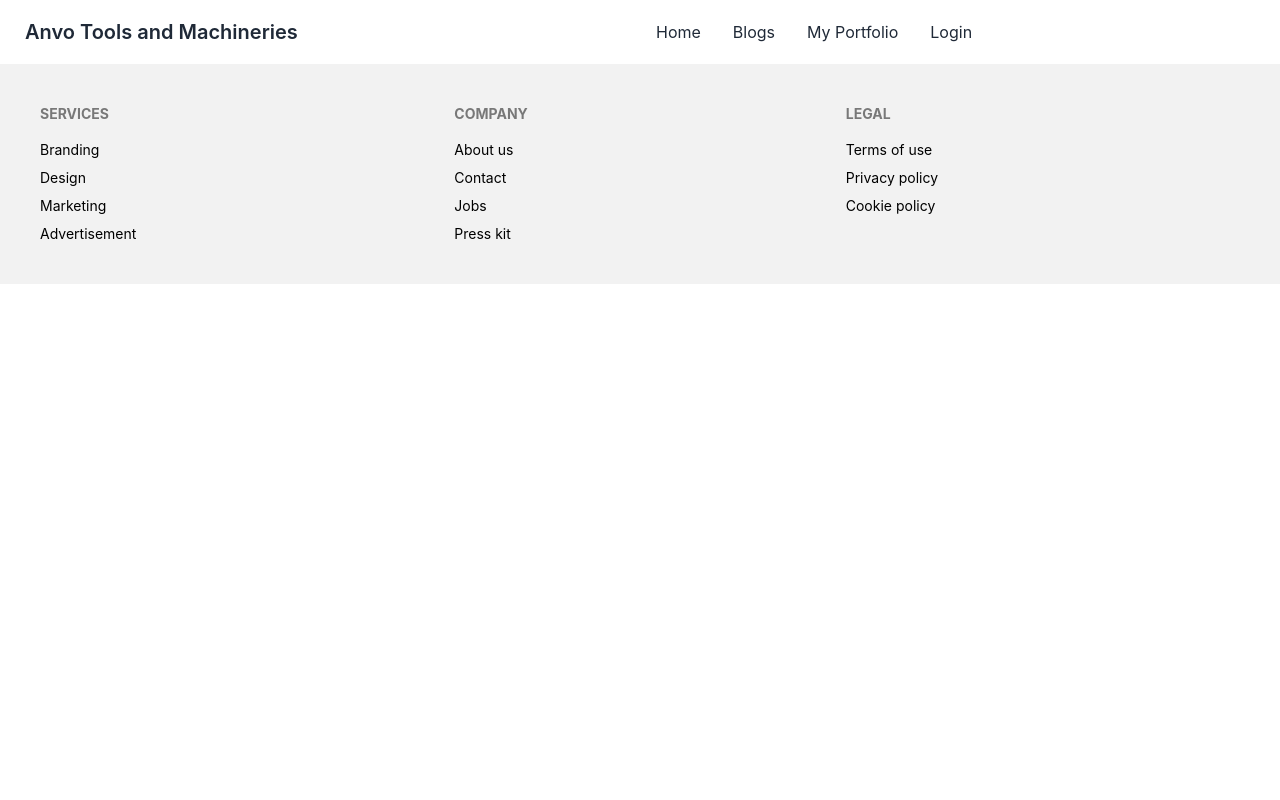
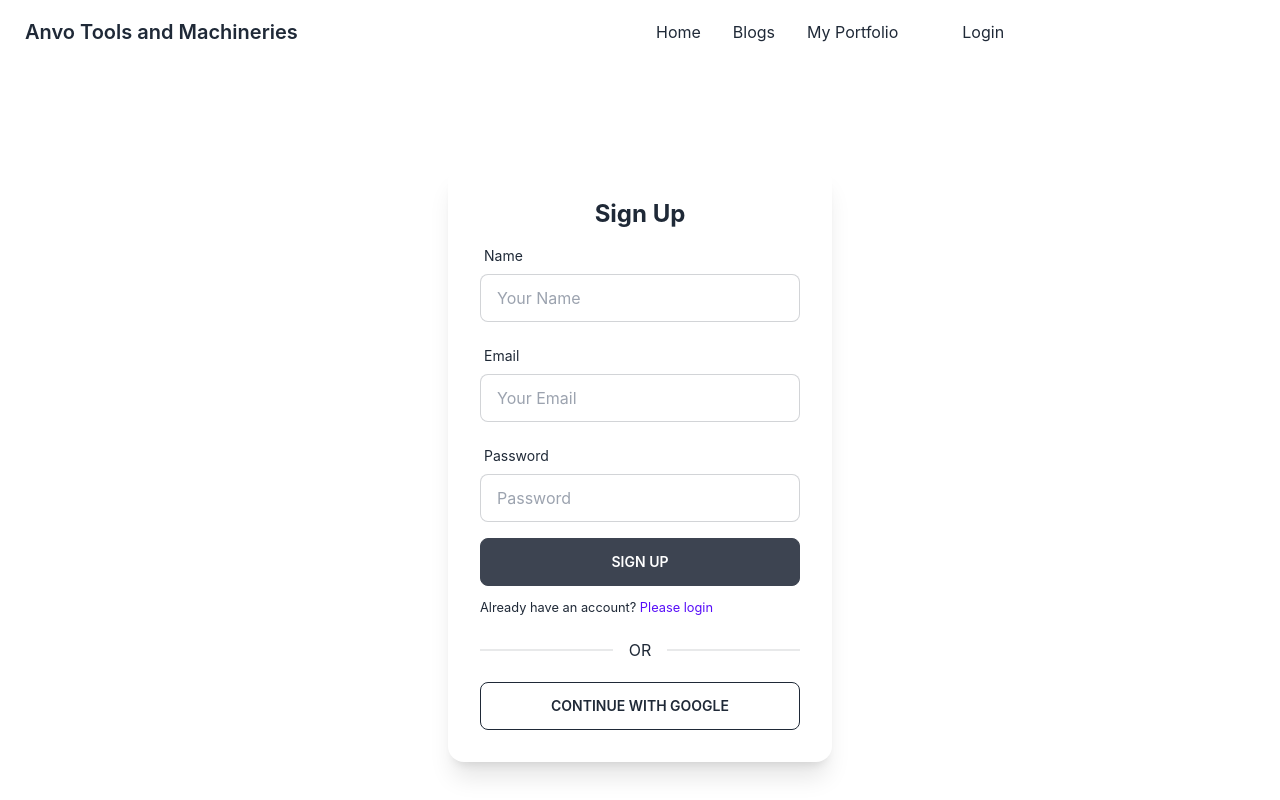
Before and after one commit to shuvo-99/Website-12-Manufractturer-Website-Clienr-Side, a React (Create React App) app: page /register in a window 1280 px wide. Shown: the top 800 px of the page. Built offline with nearby package versions, Linux system fonts and the light colour scheme; no server answers.

Commit message:
setup login

```diff
--- a/src/App.js
+++ b/src/App.js
@@ -7,6 +7,7 @@ import MyPortfoilo from "./Pages/MyPortfolio/MyPortfolio";
 import Signin from "./Pages/Login/Signin/Signin";
 import Footer from "./Pages/Shared/Footer/Footer";
 import Home from "./Pages/Home/Home/Home";
+import Register from "./Pages/Login/Register/Register";
 
 function App() {
   return (
@@ -16,6 +17,7 @@ function App() {
         <Route path="/" element={<Home />} />
         <Route path="blog" element={<Blog />} />
         <Route path="signin" element={<Signin />} />
+        <Route path="register" element={<Register />} />
         <Route path="myportfolio" element={<MyPortfoilo />} />
       </Routes>
       <Footer></Footer>
--- a/src/Pages/Login/Register/Register.js
+++ b/src/Pages/Login/Register/Register.js
@@ -0,0 +1,187 @@
+import React from "react";
+import {
+  useCreateUserWithEmailAndPassword,
+  useSignInWithGoogle,
+} from "react-firebase-hooks/auth";
+import auth from "../../../firebase.init";
+import { useForm } from "react-hook-form";
+import Loading from "../../Shared/Loading/Loading";
+import { Link, useNavigate, useLocation } from "react-router-dom";
+
+const Register = () => {
+  const [signInWithGoogle, gUser, gLoading, gError] = useSignInWithGoogle(auth);
+  const {
+    register,
+    formState: { errors },
+    handleSubmit,
+  } = useForm();
+  const [createUserWithEmailAndPassword, user, loading, error] =
+    useCreateUserWithEmailAndPassword(auth);
+
+  // const [updateProfile, updating, updateError] = useUpdateProfile(auth);
+
+  const navigate = useNavigate();
+
+  let signInError;
+
+  // if (loading || gLoading || updating) {
+  //   return <Loading></Loading>;
+  // }
+  if (loading || gLoading) {
+    return <Loading></Loading>;
+  }
+
+  // if (error || gError || updateError) {
+  //   signInError = (
+  //     <p className="text-red-500">
+  //       <small>
+  //         {error?.message || gError?.message || updateError?.message}
+  //       </small>
+  //     </p>
+  //   );
+  // }
+
+  // if (error || gError ) {
+  //   signInError = (
+  //     <p className="text-red-500">
+  //       <small>
+  //         {error?.message || gError?.message}
+  //       </small>
+  //     </p>
+  //   );
+  // }
+
+  if (user || gUser) {
+    console.log(user || gUser);
+  }
+
+  const onSubmit = async (data) => {
+    await createUserWithEmailAndPassword(data.email, data.password);
+    // await updateProfile({ displayName: data.name });
+    console.log("update done");
+    navigate("/appointment");
+  };
+  return (
+    <div className="flex h-screen justify-center items-center">
+      <div className="card w-96 bg-base-100 shadow-xl">
+        <div className="card-body">
+          <h2 className="text-center text-2xl font-bold">Sign Up</h2>
+          <form onSubmit={handleSubmit(onSubmit)}>
+            <div className="form-control w-full max-w-xs">
+              <label className="label">
+                <span className="label-text">Name</span>
+              </label>
+              <input
+                type="text"
+                placeholder="Your Name"
+                className="input input-bordered w-full max-w-xs"
+                {...register("name", {
+                  required: {
+                    value: true,
+                    message: "Name is Required",
+                  },
+                })}
+              />
+              <label className="label">
+                {errors.name?.type === "required" && (
+                  <span className="label-text-alt text-red-500">
+                    {errors.name.message}
+                  </span>
+                )}
+              </label>
+            </div>
+
+            <div className="form-control w-full max-w-xs">
+              <label className="label">
+                <span className="label-text">Email</span>
+              </label>
+              <input
+                type="email"
+                placeholder="Your Email"
+                className="input input-bordered w-full max-w-xs"
+                {...register("email", {
+                  required: {
+                    value: true,
+                    message: "Email is Required",
+                  },
+                  pattern: {
+                    value: /[a-z0-9]+@[a-z]+\.[a-z]{2,3}/,
+                    message: "Provide a valid Email",
+                  },
+                })}
+              />
+              <label className="label">
+                {errors.email?.type === "required" && (
+                  <span className="label-text-alt text-red-500">
+                    {errors.email.message}
+                  </span>
+                )}
+                {errors.email?.type === "pattern" && (
+                  <span className="label-text-alt text-red-500">
+                    {errors.email.message}
+                  </span>
+                )}
+              </label>
+            </div>
+            <div className="form-control w-full max-w-xs">
+              <label className="label">
+                <span className="label-text">Password</span>
+              </label>
+              <input
+                type="password"
+                placeholder="Password"
+                className="input input-bordered w-full max-w-xs"
+                {...register("password", {
+                  required: {
+                    value: true,
+                    message: "Password is Required",
+                  },
+                  minLength: {
+                    value: 6,
+                    message: "Must be 6 characters or longer",
+                  },
+                })}
+              />
+              <label className="label">
+                {errors.password?.type === "required" && (
+                  <span className="label-text-alt text-red-500">
+                    {errors.password.message}
+                  </span>
+                )}
+                {errors.password?.type === "minLength" && (
+                  <span className="label-text-alt text-red-500">
+                    {errors.password.message}
+                  </span>
+                )}
+              </label>
+            </div>
+
+            {signInError}
+            <input
+              className="btn w-full max-w-xs text-white"
+              type="submit"
+              value="Sign Up"
+            />
+          </form>
+          <p>
+            <small>
+              Already have an account?{" "}
+              <Link className="text-primary" to="/signin">
+                Please login
+              </Link>
+            </small>
+          </p>
+          <div className="divider">OR</div>
+          <button
+            onClick={() => signInWithGoogle()}
+            className="btn btn-outline"
+          >
+            Continue with Google
+          </button>
+        </div>
+      </div>
+    </div>
+  );
+};
+
+export default Register;
--- a/src/Pages/Login/Signin/Signin.js
+++ b/src/Pages/Login/Signin/Signin.js
@@ -10,7 +10,8 @@ import { Link, useNavigate, useLocation } from "react-router-dom";
 // import useToken from "../../hooks/useToken";
 
 const Signin = () => {
-  const [signInWithGoogle, gUser, gLoading, gError] = useSignInWithGoogle(auth);
+  const [signInWithGoogle, googleUser, googleLoading, googleError] =
+    useSignInWithGoogle(auth);
   const {
     register,
     formState: { errors },
@@ -25,19 +26,19 @@ const Signin = () => {
   let from = location.state?.from?.pathname || "/";
 
   useEffect(() => {
-    if (user || gUser) {
+    if (user || googleUser) {
       navigate(from, { replace: true });
     }
-  }, [user, gUser, from, navigate]);
+  }, [user, googleUser, from, navigate]);
 
-  if (loading || gLoading) {
+  if (loading || googleLoading) {
     return <Loading></Loading>;
   }
 
-  if (error || gError) {
+  if (error || googleError) {
     signInError = (
       <p className="text-red-500">
-        <small>{error?.message || gError?.message}</small>
+        <small>{error?.message || googleError?.message}</small>
       </p>
     );
   }
@@ -126,8 +127,8 @@ const Signin = () => {
           </form>
           <p>
             <small>
-              New to Doctors Portal{" "}
-              <Link className="text-primary" to="/signup">
+              New to Anvo Tools and Machineries?{" "}
+              <Link className="text-primary" to="/register">
                 Create New Account
               </Link>
             </small>
--- a/src/Pages/Shared/Header/Header.js
+++ b/src/Pages/Shared/Header/Header.js
@@ -22,12 +22,30 @@ const Navbar = () => {
       <li>
         <Link to="/myportfolio">My Portfolio</Link>
       </li>
-      {/* <li>
-        <Link to="/">Login</Link>
+      <li>
+        {/* {user && (
+          <>
+
+
+            <Nav.Link as={Link} to="manageitem">
+              Manage Item
+            </Nav.Link>
+
+
+
+            <Nav.Link as={Link} to="additem">
+              Add Item
+            </Nav.Link>
+
+
+
+            <Nav.Link as={Link} to="myitem">
+              My Item
+            </Nav.Link>
+          </>
+        )} */}
       </li>
-      <li>
-        <Link to="/about">About</Link>
-      </li> */}
+
       <li>
         {user ? (
           <button className="btn btn-ghost" onClick={logout}>
```
